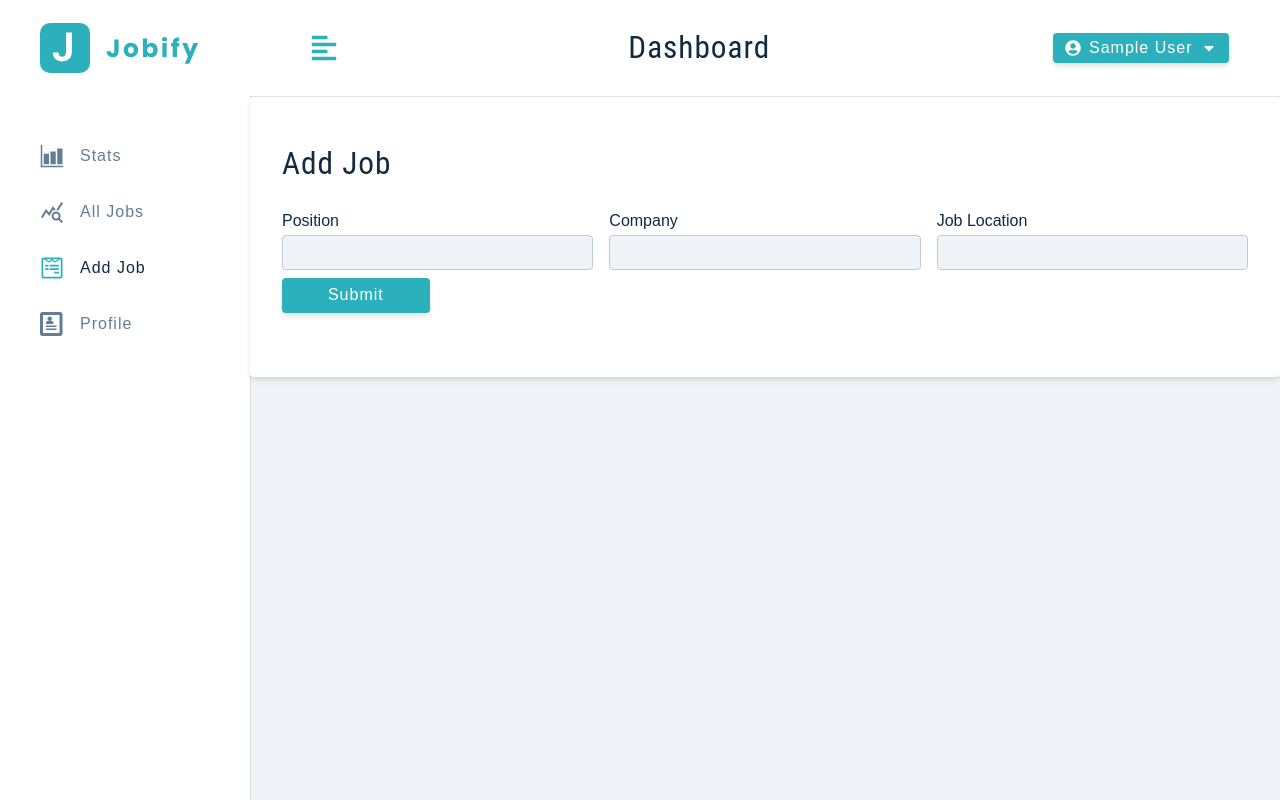
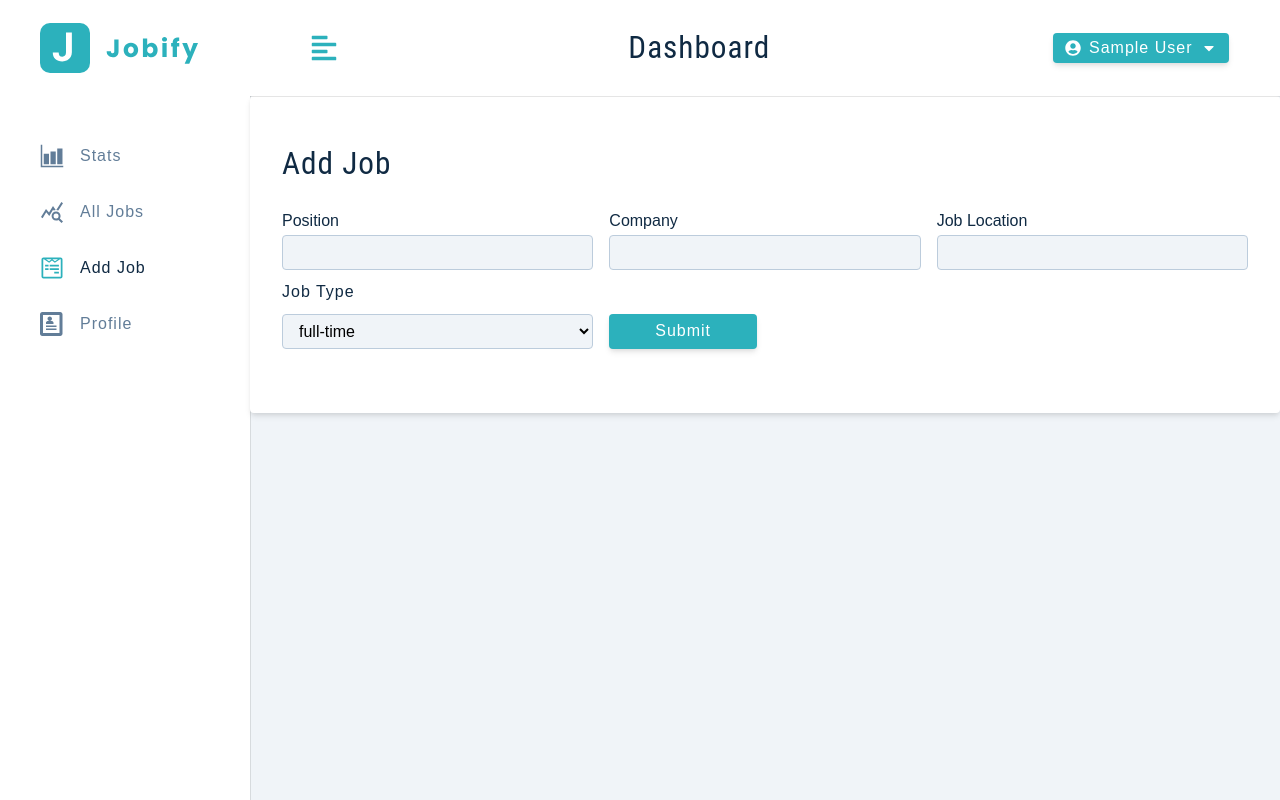
Before and after one commit to jeremydurden/jobify, a React (Create React App) app in the folder client/: page /add-job in a window 1280 px wide. Built offline with nearby package versions, Linux system fonts and the light colour scheme; sample sign-in values are in the browser's storage.

Commit message:
setting up basics for the select elements on the form

```diff
--- a/client/src/pages/dashboard/AddJob.js
+++ b/client/src/pages/dashboard/AddJob.js
@@ -60,6 +60,25 @@ function AddJob() {
             handleChange={handleJobInput}
           />
           {/* JOB TYPE */}
+          <div className="form-row">
+            <label htmlFor="jobType" className="form-label">
+              job type
+            </label>
+            <select
+              name="jobType"
+              value={jobTpye}
+              onChange={handleJobInput}
+              className="form-select"
+            >
+              {jobTypeOptions.map((itemValue, index) => {
+                return (
+                  <option key={index} value={itemValue}>
+                    {itemValue}
+                  </option>
+                );
+              })}
+            </select>
+          </div>
           {/* JOB STATUS */}
           <div className="btn-container">
             <button
```
